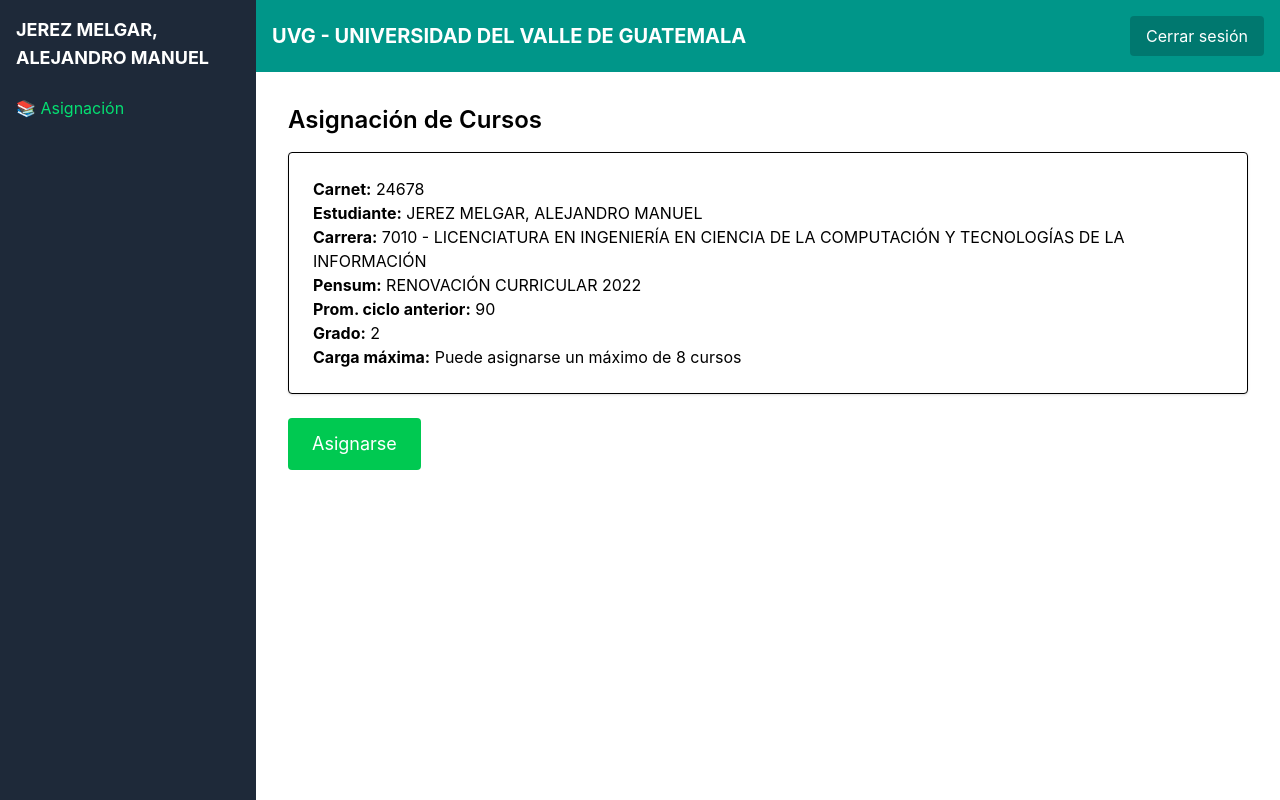
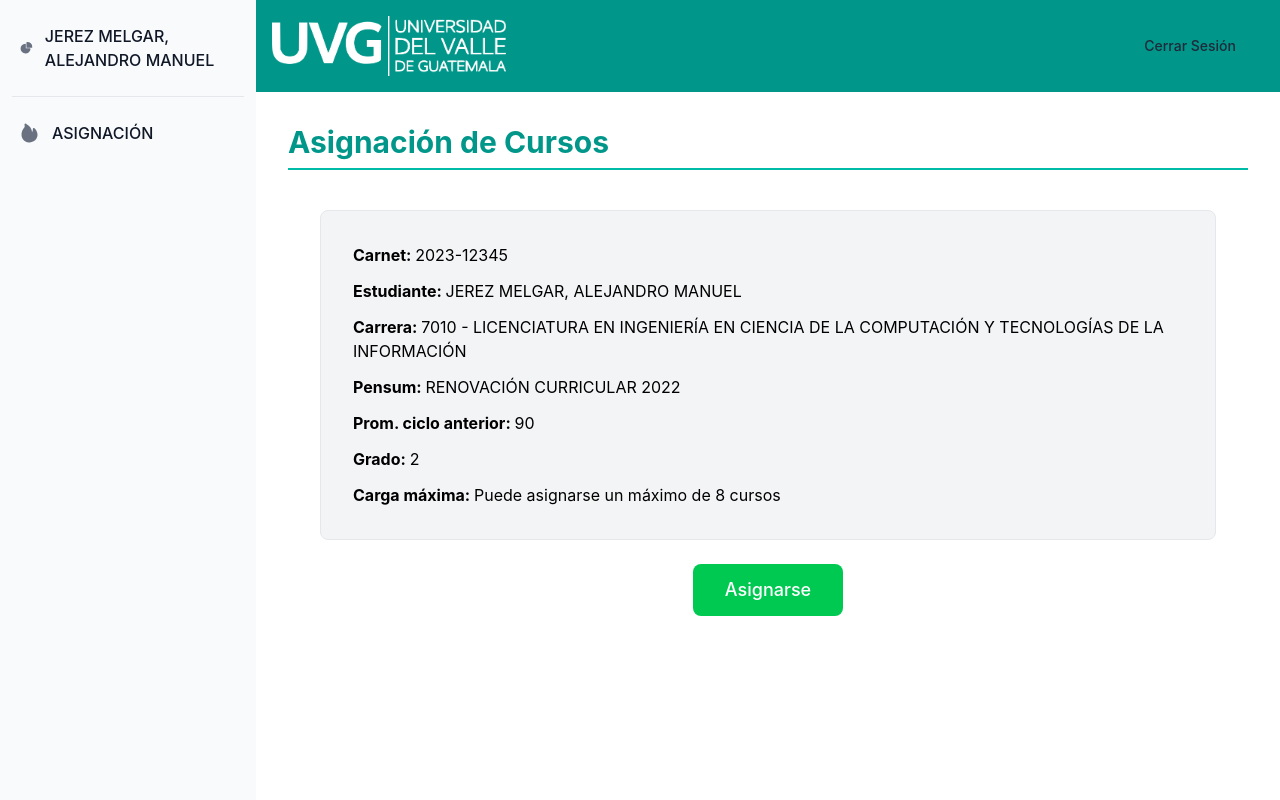
Before and after one commit to alemanuel18/Front-Profesor-Recommendation-System, a React (Vite) app: page / in a window 1280 px wide. Built offline with nearby package versions, Linux system fonts and the light colour scheme.

Commit message:
Se completo el diseño de Home

```diff
--- /dev/null
+++ b/src/Components/Cards/Card_Estudiante.jsx
@@ -0,0 +1,17 @@
+import React from 'react';
+
+const Card_Estudiante = ({ Carne, Name, Carrera, Pensum, Promedio_Ciclo_Anterior, Grado, Carga_MAX }) => (
+    <div className="w-full max-w-4xl p-8 bg-gray-100 border border-gray-200 rounded-lg mb-6">
+        <div className="space-y-3">
+            <p><strong className="font-bold">Carnet: </strong>{Carne}</p>
+            <p><strong className="font-bold">Estudiante: </strong>{Name}</p>
+            <p><strong className="font-bold">Carrera: </strong>{Carrera}</p>
+            <p><strong className="font-bold">Pensum: </strong> {Pensum}</p>
+            <p><strong className="font-bold">Prom. ciclo anterior: </strong>{Promedio_Ciclo_Anterior}</p>
+            <p><strong className="font-bold">Grado: </strong>{Grado}</p>
+            <p><strong className="font-bold">Carga máxima: </strong>{Carga_MAX}</p>
+        </div>
+    </div>
+);
+
+export default Card_Estudiante;
--- a/src/Components/Header.jsx
+++ b/src/Components/Header.jsx
@@ -1,10 +1,13 @@
 import React from 'react';
+import UVG from '../assets/uvg.png';
 
 const Header = () => (
-  <div className="bg-teal-600 flex justify-between items-center p-4 text-white">
-    <h1 className="font-bold text-xl">UVG - UNIVERSIDAD DEL VALLE DE GUATEMALA</h1>
-    <button className="bg-teal-700 px-4 py-2 rounded">Cerrar sesión</button>
-  </div>
+    <div className="bg-teal-600 flex justify-between items-center p-4 text-white">
+        <img src={UVG} alt="UVG Logo" className="h-15" />
+        <div class="flex items-center lg:order-2">
+            <a href="#" class="text-gray-800 dark:text-white hover:bg-gray-50 focus:ring-4 focus:ring-gray-300 font-medium rounded-lg text-sm px-4 lg:px-5 py-2 lg:py-2.5 mr-2 dark:hover:bg-gray-700 focus:outline-none dark:focus:ring-gray-800">Cerrar Sesión</a>
+        </div>
+    </div>
 );
 
 export default Header;
--- a/src/Components/Sidebar.jsx
+++ b/src/Components/Sidebar.jsx
@@ -1,12 +1,31 @@
 import React from 'react';
 
-const Sidebar = () => (
-  <div className="bg-gray-800 text-white w-64 h-screen p-4">
-    <h2 className="text-lg font-bold">JEREZ MELGAR, ALEJANDRO MANUEL</h2>
-    <nav className="mt-6">
-      <p className="text-green-400">📚 Asignación</p>
-    </nav>
-  </div>
+const Sidebar = ({Name}) => (
+    <aside className="fixed top-0 left-0 z-40 w-64 h-screen bg-gray-50 dark:bg-gray-800" aria-label="Sidebar">
+        <div className="h-full px-3 py-4 overflow-y-auto">
+            <ul className="space-y-2 font-medium">
+                <li>
+                    <a className="flex items-center p-2 text-gray-900 rounded-lg dark:text-white hover:bg-gray-100 dark:hover:bg-gray-700 group">
+                        <svg className="w-5 h-5 text-gray-500 transition duration-75 dark:text-gray-400 group-hover:text-gray-900 dark:group-hover:text-white" aria-hidden="true" xmlns="http://www.w3.org/2000/svg" fill="currentColor" viewBox="0 0 22 21">
+                            <path d="M16.975 11H10V4.025a1 1 0 0 0-1.066-.998 8.5 8.5 0 1 0 9.039 9.039.999.999 0 0 0-1-1.066h.002Z" />
+                            <path d="M12.5 0c-.157 0-.311.01-.565.027A1 1 0 0 0 11 1.02V10h8.975a1 1 0 0 0 1-.935c.013-.188.028-.374.028-.565A8.51 8.51 0 0 0 12.5 0Z" />
+                        </svg>
+                        <span className="ms-3">{Name}</span>
+                    </a>
+                </li>
+            </ul>
+            <ul className="pt-4 mt-4 space-y-2 font-medium border-t border-gray-200 dark:border-gray-700">
+                <li>
+                    <a className="flex items-center p-2 text-gray-900 transition duration-75 rounded-lg hover:bg-gray-100 dark:hover:bg-gray-700 dark:text-white group">
+                        <svg className="shrink-0 w-5 h-5 text-gray-500 transition duration-75 dark:text-gray-400 group-hover:text-gray-900 dark:group-hover:text-white" aria-hidden="true" xmlns="http://www.w3.org/2000/svg" fill="currentColor" viewBox="0 0 17 20">
+                            <path d="M7.958 19.393a7.7 7.7 0 0 1-6.715-3.439c-2.868-4.832 0-9.376.944-10.654l.091-.122a3.286 3.286 0 0 0 .765-3.288A1 1 0 0 1 4.6.8c.133.1.313.212.525.347A10.451 10.451 0 0 1 10.6 9.3c.5-1.06.772-2.213.8-3.385a1 1 0 0 1 1.592-.758c1.636 1.205 4.638 6.081 2.019 10.441a8.177 8.177 0 0 1-7.053 3.795Z" />
+                        </svg>
+                        <span className="ms-3">ASIGNACIÓN</span>
+                    </a>
+                </li>
+            </ul>
+        </div>
+    </aside>
 );
 
 export default Sidebar;
--- a/src/pages/Home.jsx
+++ b/src/pages/Home.jsx
@@ -1,6 +1,7 @@
 import React from 'react';
 import Sidebar from '../Components/Sidebar';
 import Header from '../Components/Header';
+import Card_Estudiante from '../Components/Cards/Card_Estudiante';
 import { useNavigate } from 'react-router-dom';
 
 const Dashboard = () => {
@@ -8,26 +9,34 @@
 
     return (
         <div className="flex">
-      <Sidebar />
-      <div className="flex-1">
+            <Sidebar Name="JEREZ MELGAR, ALEJANDRO MANUEL"/>
+            <div className="ml-64 flex-1 w-full">
                 <Header />
                 <div className="p-8">
-          <h2 className="text-2xl font-semibold mb-4">Asignación de Cursos</h2>
-          <div className="border p-6 rounded shadow bg-white">
-            <p><strong>Carnet:</strong> 24678</p>
-            <p><strong>Estudiante:</strong> JEREZ MELGAR, ALEJANDRO MANUEL</p>
-            <p><strong>Carrera:</strong> 7010 - LICENCIATURA EN INGENIERÍA EN CIENCIA DE LA COMPUTACIÓN Y TECNOLOGÍAS DE LA INFORMACIÓN</p>
-            <p><strong>Pensum:</strong> RENOVACIÓN CURRICULAR 2022</p>
-            <p><strong>Prom. ciclo anterior:</strong> 90</p>
-            <p><strong>Grado:</strong> 2</p>
-            <p><strong>Carga máxima:</strong> Puede asignarse un máximo de 8 cursos</p>
+                    <h1 className="text-3xl font-bold text-teal-600 border-b-2 border-teal-500 pb-2 mb-10">
+                        Asignación de Cursos
+                    </h1>
+
+                    <div className="flex justify-center mt-8">
+                        <Card_Estudiante
+                            Carne="2023-12345"
+                            Name="JEREZ MELGAR, ALEJANDRO MANUEL"
+                            Carrera="7010 - LICENCIATURA EN INGENIERÍA EN CIENCIA DE LA COMPUTACIÓN Y TECNOLOGÍAS DE LA INFORMACIÓN"
+                            Pensum="RENOVACIÓN CURRICULAR 2022"
+                            Promedio_Ciclo_Anterior="90"
+                            Grado="2"
+                            Carga_MAX="Puede asignarse un máximo de 8 cursos"
+                        />
                     </div>
+
+                    <div className="flex justify-center">
                         <button
-            onClick={() => navigate('/cursos')}
-            className="bg-green-500 text-white px-6 py-3 mt-6 rounded text-lg"
+                            onClick={() => navigate('/Materias')}
+                            className="bg-green-500 hover:bg-green-600 text-white px-8 py-3 rounded-lg text-lg font-medium transition-colors duration-300"
                         >
                             Asignarse
                         </button>
+                    </div>
                 </div>
             </div>
         </div>
```
Also changed, not shown: src/assets/UVG.png (added). Lines whose indentation alone changed are shown as unchanged.
